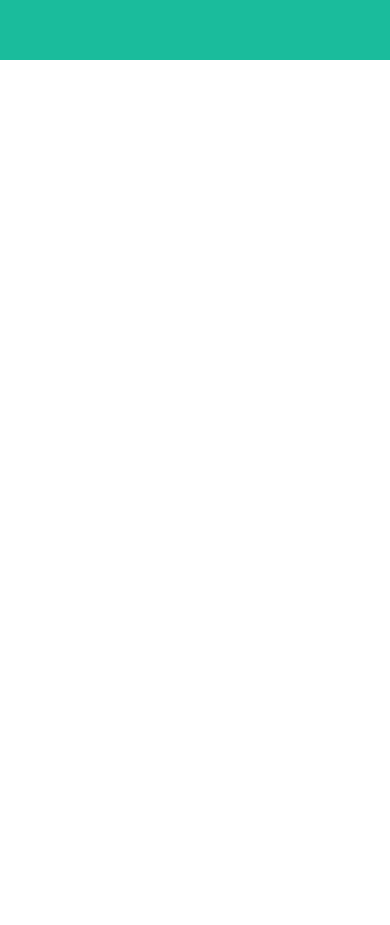
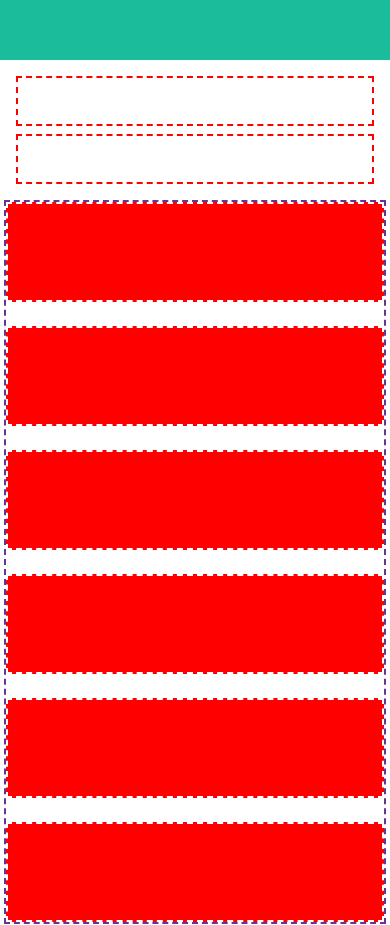
Before and after one commit to BiagioCaputo/html-css-bootstrap-freelancer, a plain HTML site: page index.html in a window 390 px wide. Shown: the part 860-1785 px from the top of the page. Before the commit the page ends 920 px from the top, so only its background shows below. Drawn offline with nearby package versions, Linux system fonts and the light colour scheme.

Commit message:
sezione portfolio mobile version

```diff
--- a/css/style.css
+++ b/css/style.css
@@ -9,6 +9,19 @@ header{
     min-height: 800px;
 }
 
+
+.portfolio{
+    min-height: 900px;
+}
+
+.about{
+    background-color: aquamarine;
+    min-height: 850px;
+}
+
+
+
+
 .col{
     border:2px dashed white;
     background-color: red;
@@ -18,3 +31,16 @@ header{
 .row{
     border:2px dashed rebeccapurple;
 }
+
+
+/* Grandezze varie per pannelli*/
+
+h2{
+    height:50px;
+    border: 2px dashed red;
+}
+
+.star-icon{
+    height:50px;
+    border: 2px dashed red;
+}
--- a/index.html
+++ b/index.html
@@ -20,6 +20,29 @@
                 <div class="col col-8"></div>
                 <div class="col col-8"></div>
             </div>
+        </div>
+
+
+        <!--Portfolio-->
+
+        <div class="portfolio container-fluid p-3">
+            <h2></h2>
+            <div class="star-icon mb-3"></div>
+            <div class="row row-cols-1 row-gap-4">
+                <div class="col col-12"></div>
+                <div class="col"></div>
+                <div class="col"></div>
+                <div class="col"></div>
+                <div class="col"></div>
+                <div class="col"></div>
+            </div>
+
+        </div>
+
+
+        <!--About-->
+
+        <div class="about">
 
         </div>
 
```
